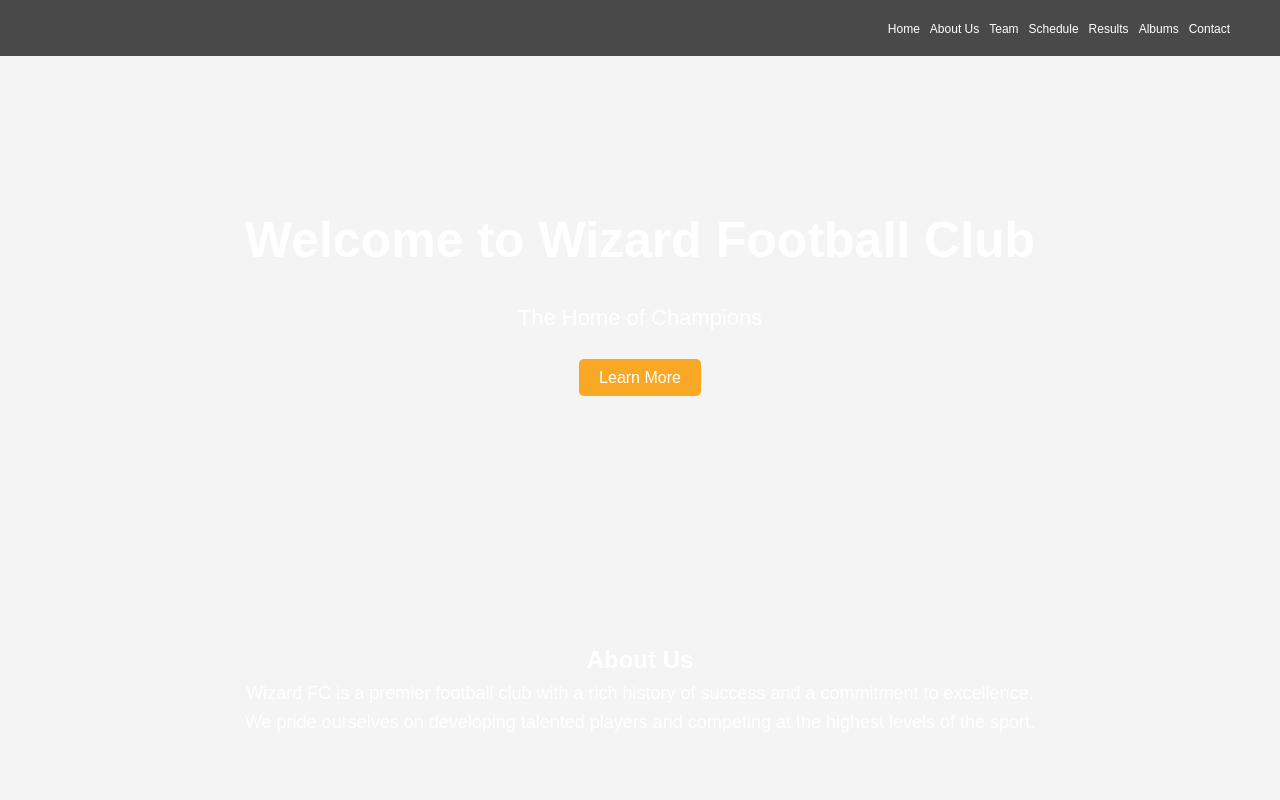
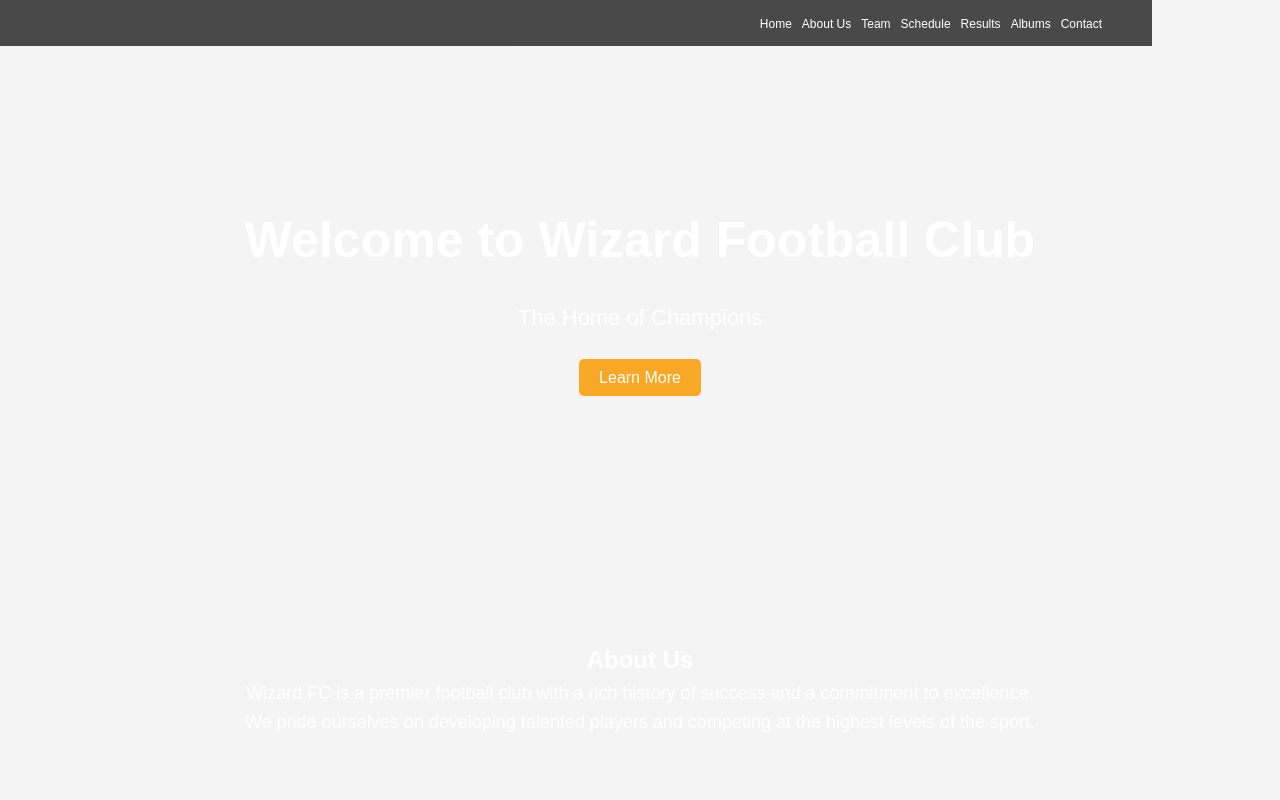
Before and after one commit to Talha-07-live/Weather-FC-official, a plain HTML site: page index.html in a window 1280 px wide. Shown: the top 800 px of the page. Drawn offline with Linux system fonts and the light colour scheme.

Commit message:
Update index.html

```diff
--- a/index.html
+++ b/index.html
@@ -31,10 +31,10 @@
         nav {
             display: flex;
             justify-content: space-between;
-            padding: 15px 50px;
+            padding: 10px 50px;
             background-color: rgba(0, 0, 0, 0.7);
             position: fixed;
-            width: 100%;
+            width: 90%;
             top: 0;
             z-index: 1000;
         }
```
